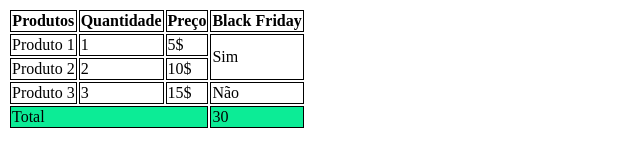
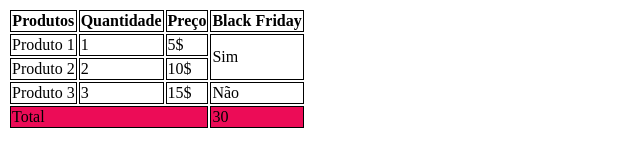
Before and after one commit to heltonsdl/aula-tabela, a plain HTML site: page index.html in a window 1280 px wide. Shown: the whole page, without its empty margins (0-640 px from the left). Drawn offline with Linux system fonts and the light colour scheme.

Commit message:
alterado a background-color de verder para rosa

```diff
--- a/index.html
+++ b/index.html
@@ -10,7 +10,7 @@
 
 th, td {border: 1px solid black}
 
-tfoot {background-color: rgb(12, 236, 150);}
+tfoot {background-color: rgb(236, 12, 87);}
 
 
     </STYle>
```
